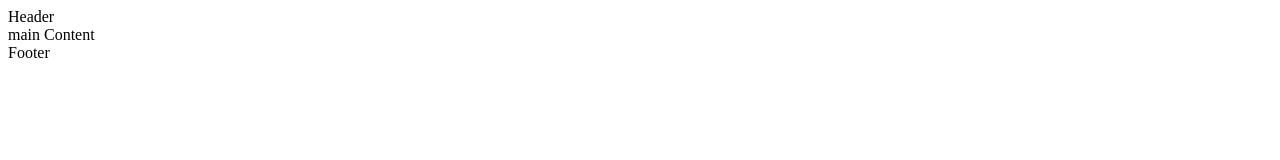
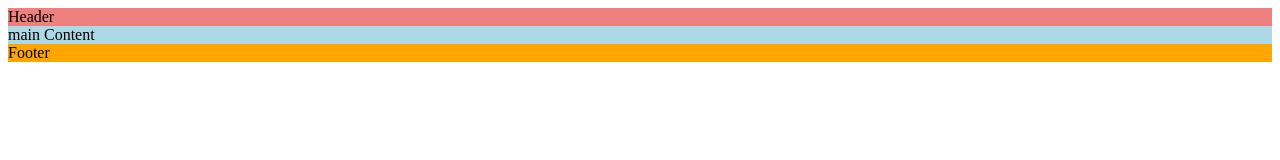
Before and after one commit to fh255/love-running, a plain HTML site: page index.html in a window 1280 px wide. Drawn offline with Linux system fonts and the light colour scheme.

Commit message:
add stylesheet wit starter styles

```diff
--- /dev/null
+++ b/assets/css/style.css
@@ -0,0 +1,18 @@
+/* Asterisk wildcare selector to oversize default styles added by the browser*/
+. {
+    padding: 0;
+    margin: 0;
+    box-sizing: border-box;
+}
+
+header {
+    background-color: lightcoral;
+}
+
+main {
+    background-color: lightblue;
+}
+
+footer {
+    background-color: orange;
+}
--- a/index.html
+++ b/index.html
@@ -12,6 +12,8 @@
     <link rel="apple-touch-icon" sizes="180x180" href="assets/favicon/apple-touch-icon.png">
     <link rel="icon" type="image/png" sizes="32x32" href="assets/favicon/favicon-32x32.png">
     <link rel="icon" type="image/png" sizes="16x16" href="assets/favicon/favicon-16x16.png">
+    <!--stylesheet-->
+    <link rel="stylesheet" href="assets/css/style.css">
 </head>
 <body>
     <!--header-->
```
